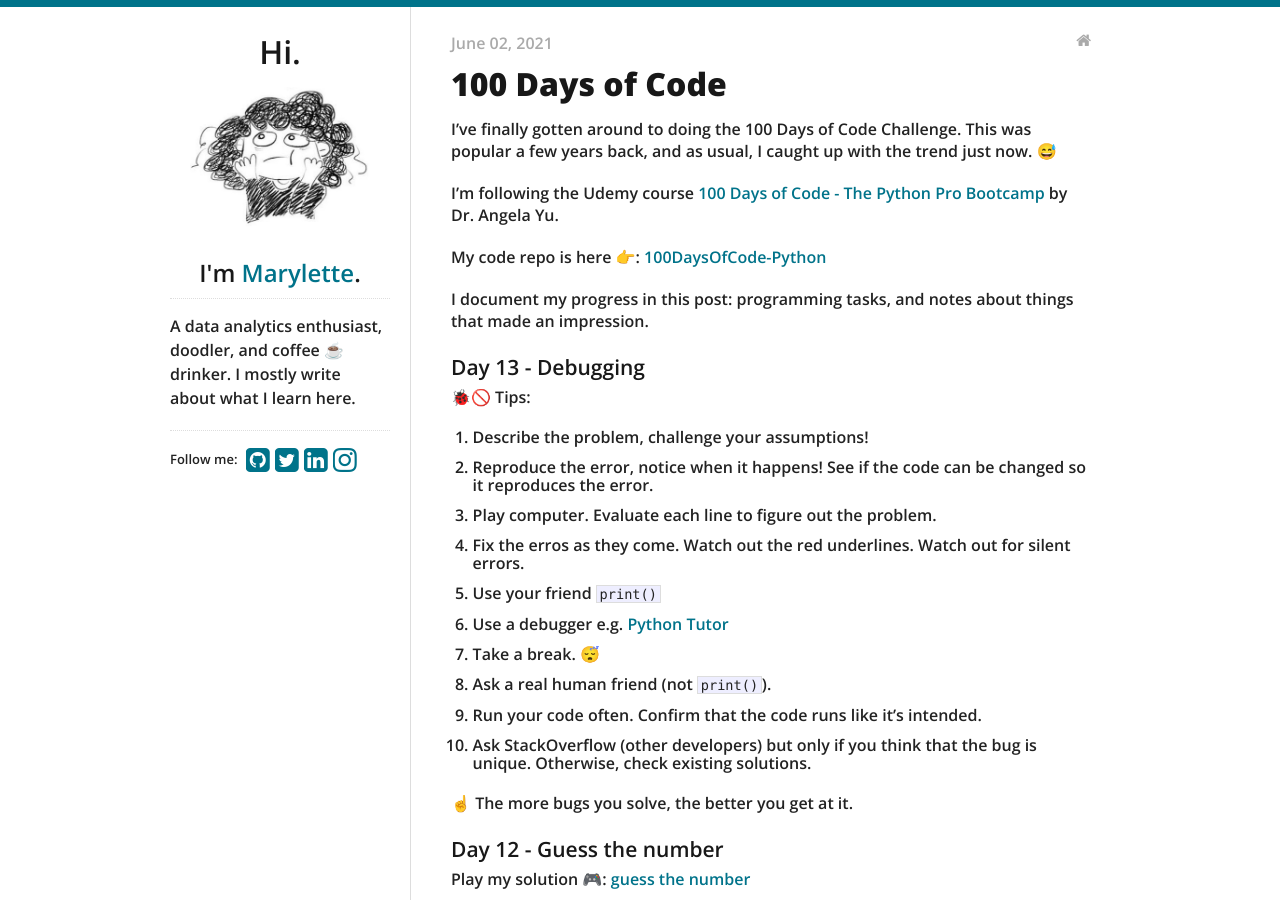
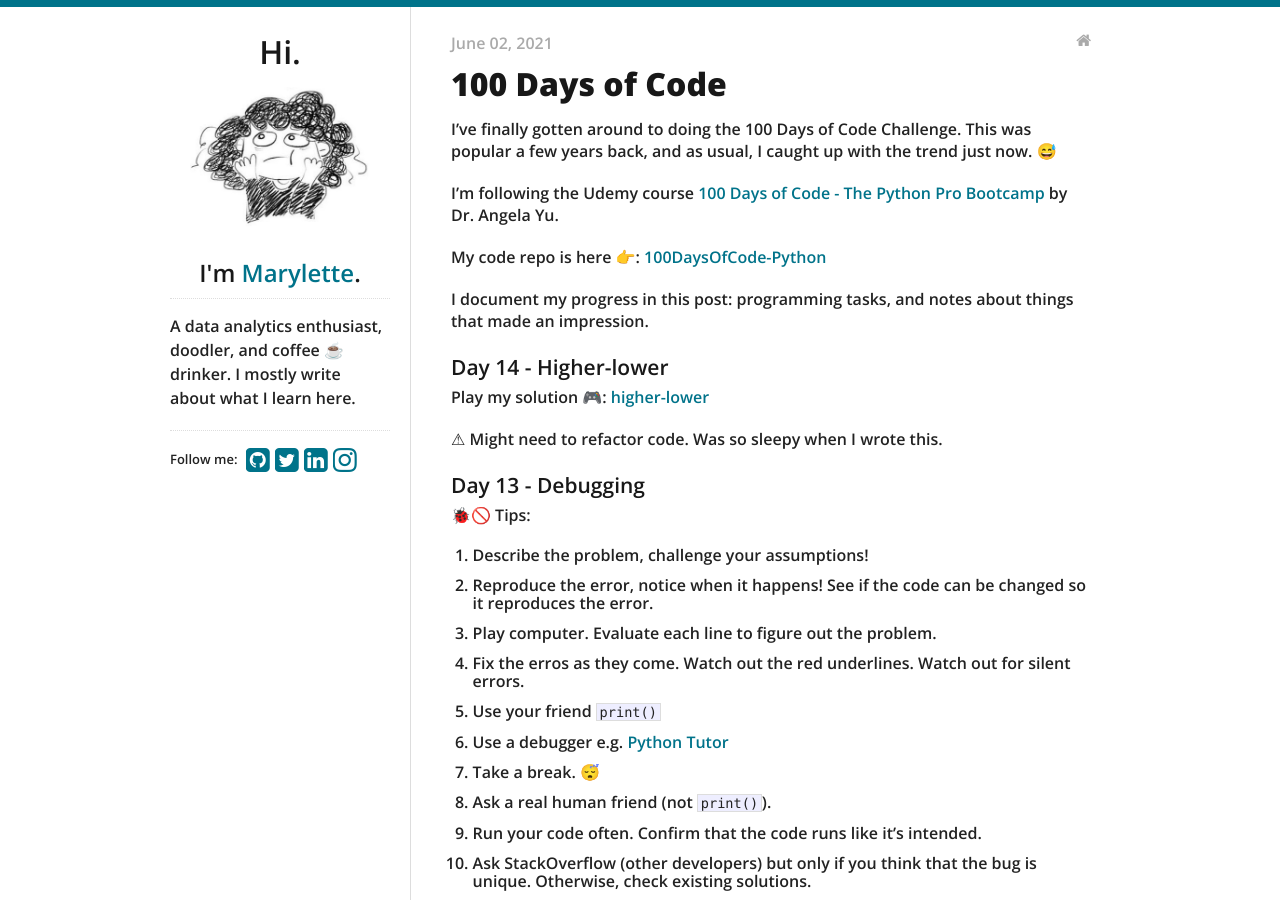
Before and after one commit to maryletteroa/maryletteroa.github.io, a Jekyll site: the page built from _posts/2021-06-02-hundred-days-of-python.md, in a window 1280 px wide and 900 px high. Built offline with Jekyll 4.4.1, drawn with Linux system fonts in a browser that asks for light colours.

Commit message:
update post

```diff
--- a/_posts/2021-06-02-hundred-days-of-python.md
+++ b/_posts/2021-06-02-hundred-days-of-python.md
@@ -12,6 +12,12 @@
 My code repo is here 👉: [100DaysOfCode-Python](https://github.com/maryletteroa/100DaysOfCode-Python)
 
 I document my progress in this post: programming tasks, and notes about things that made an impression.
+
+#### Day 14 - Higher-lower
+
+Play my solution 🎮: [higher-lower](https://replit.com/@maryletteroa/higher-lower)
+
+⚠ Might need to refactor code. Was so sleepy when I wrote this.
 
 #### Day 13 - Debugging
 
```
